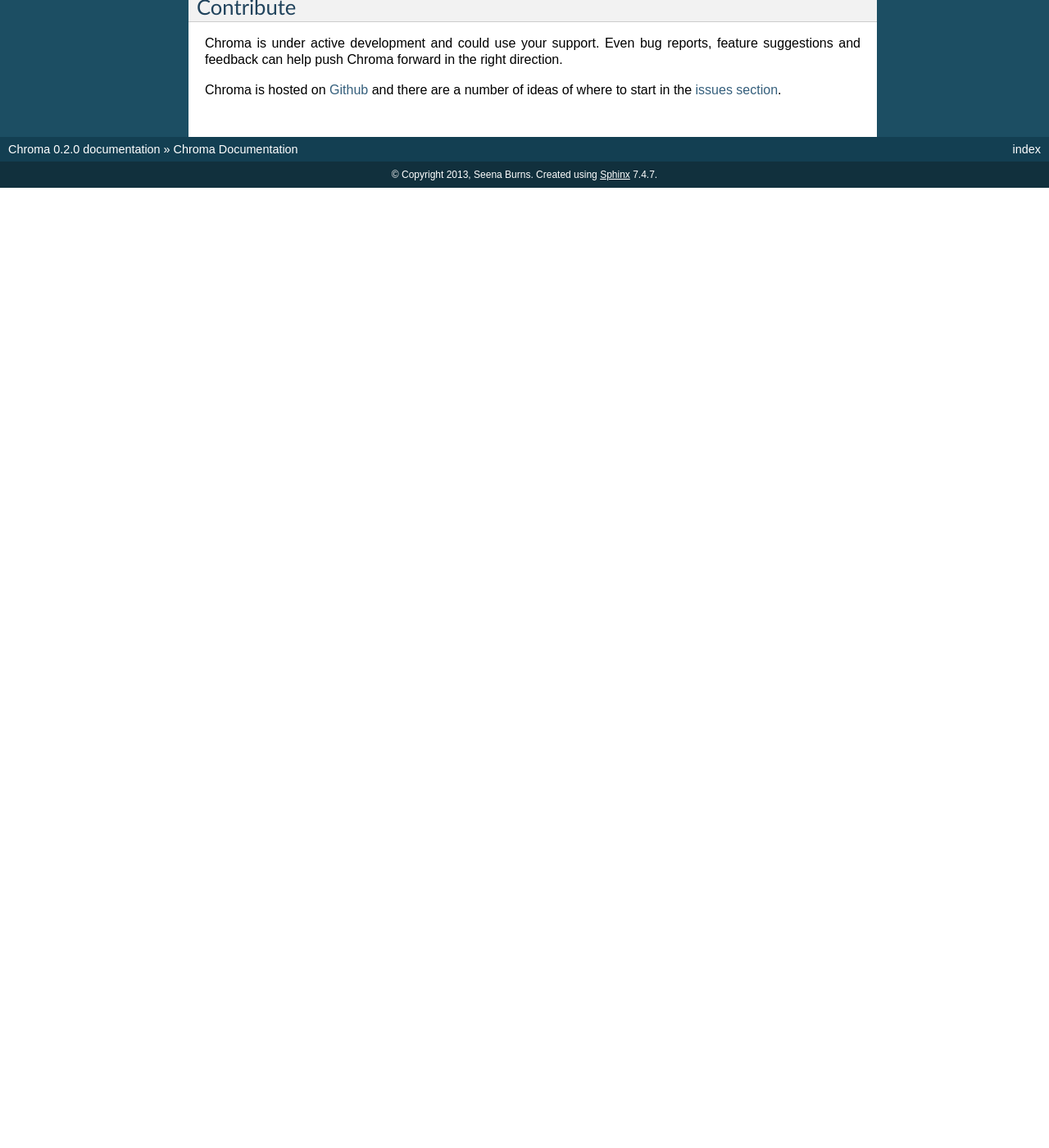
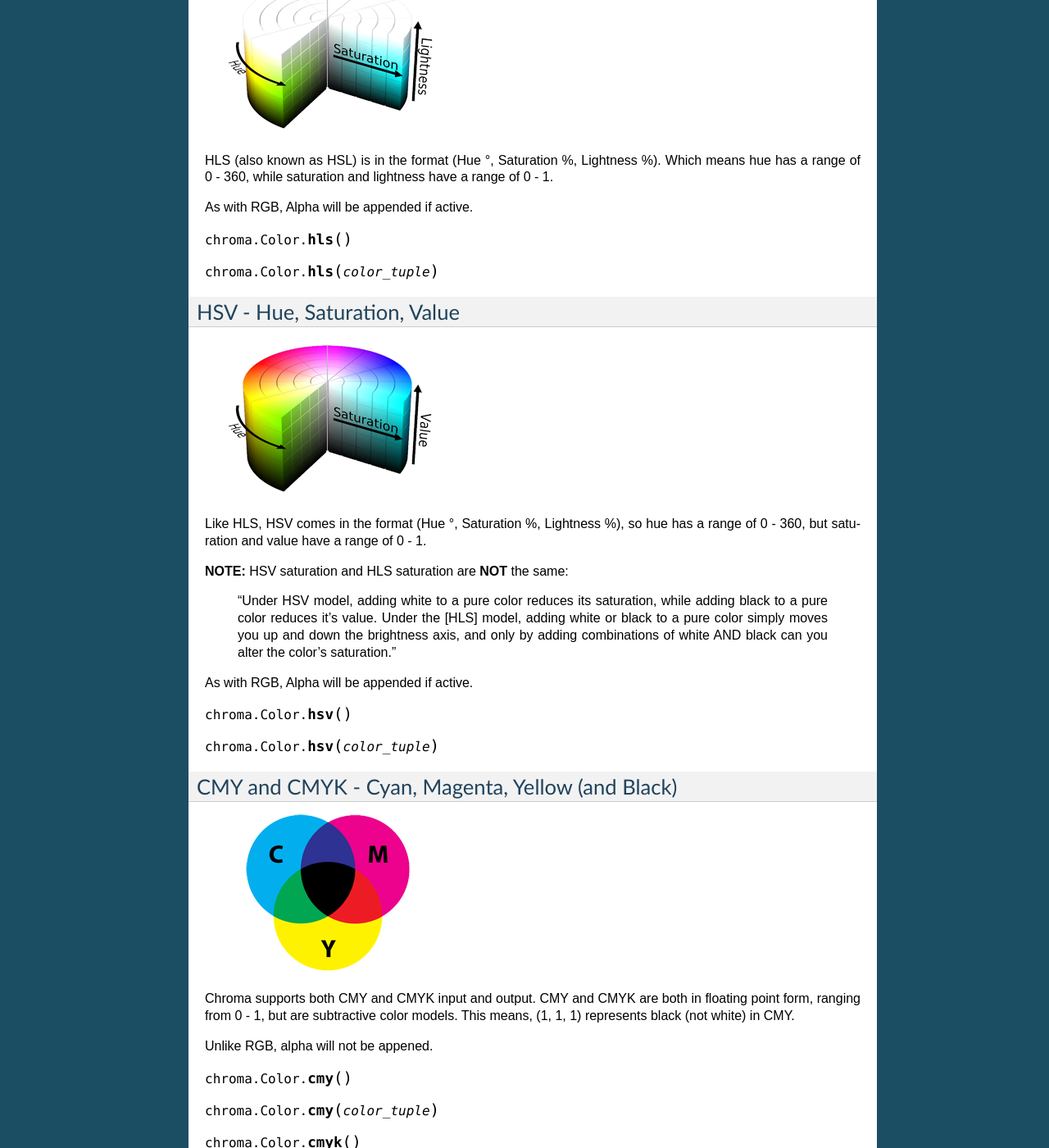
Before and after one commit to seenaburns/Chroma, a Sphinx documentation site: the page built from docs/index.rst, in a window 1280 px wide and 1400 px high, scrolled down 2639 px. Shown: the whole window at 82% size. Built offline with Sphinx 7.4.7, drawn with Linux system fonts in a browser that asks for light colours; before the commit the page ends 2868 px from its top, so only the background shows below that; some of the changed text lies outside the part shown.

Commit message:
Add Hex, HLS, HSV, CMY, CMYK, and Alpha docs

```diff
--- a/docs/index.rst
+++ b/docs/index.rst
@@ -103,13 +103,13 @@
 RGB - Red, Blue, Green
 ----------------------
 
-.. image:: _static/rgb_cube.png
-
-RGB (Red, Blue, Green) is very common color representation in digital systems.
+.. image:: _static/rgb.png
 
 Chroma provides properties for RGB in both float and 256 tuple format. Color.rgb outputs float coordinates, ranging from 0 to 1, where 1 is white. Color.rgb256 outputs integer coordinates ranging from 0 to 255, where 255 is white.
 
-If :ref:`Alpha` is active, rgb and rgb256 will output a 4th coordinate in floating point representation.
+RGB is used for :ref:`Additive mixing <additive>`.
+
+If :ref:`Alpha` is active, alpha (float) will be appended to both rgb and rgb256. Likewise appending alpha to rgb and rgb256 setters will activate alpha on the color.
 
 .. function:: chroma.Color.rgb
 .. function:: chroma.Color.rgb(color_tuple)
@@ -122,31 +122,88 @@
 HEX - #rrggbb
 -------------
 
+For convenience, a hexadecimal setter and getter are also provided, though hex representation is just a wrapper for RGB. The hexadecimal setter accepts a string in the format ('#RRGGBB'). Currently, Chroma does not support other hexadecimal representations.
+
+As with the other RGB representations, alpha will be appended to the output if the alpha channel is active.
+
+.. function:: chroma.Color.hex
+.. function:: chroma.Color.hex(hex_string)
+
 .. _hls:
 
 HLS - Hue, Saturation, Lightness
 --------------------------------
+
+.. image:: _static/hls.png
+
+HLS (also known as HSL) is in the format (Hue °, Saturation %, Lightness %). Which means hue has a range of 0 - 360, while saturation and lightness have a range of 0 - 1.
+
+As with RGB, Alpha will be appended if active.
+
+.. function:: chroma.Color.hls
+.. function:: chroma.Color.hls(color_tuple)
 
 .. _hsv:
 
 HSV - Hue, Saturation, Value
 ----------------------------
 
+.. image:: _static/hsv.png
+
+Like HLS, HSV comes in the format (Hue °, Saturation %, Lightness %), so hue has a range of 0 - 360, but saturation and value have a range of 0 - 1.
+
+**NOTE:** HSV saturation and HLS saturation are **NOT** the same:
+
+    "Under HSV model, adding white to a pure color reduces its saturation, while adding black to a pure color reduces it's value. Under the [HLS] model, adding white or black to a pure color simply moves you up and down the brightness axis, and only by adding combinations of white AND black can you alter the color's saturation."
+
+As with RGB, Alpha will be appended if active.
+
+.. function:: chroma.Color.hsv
+.. function:: chroma.Color.hsv(color_tuple)
+
 .. _cmyk:
 
 CMY and CMYK - Cyan, Magenta, Yellow (and Black)
 ------------------------------------------------
+
+.. image:: _static/cmyk.png
+
+Chroma supports both CMY and CMYK input and output. CMY and CMYK are both in floating point form, ranging from 0 - 1, but are subtractive color models. This means, (1, 1, 1) represents black (not white) in CMY.
+
+Unlike RGB, alpha will not be appened.
+
+.. function:: chroma.Color.cmy
+.. function:: chroma.Color.cmy(color_tuple)
+
+.. function:: chroma.Color.cmyk
+.. function:: chroma.Color.cmyk(color_tuple)
 
 .. _alpha:
 
 Alpha
 -----
 
+Chroma supports an alpha channel, but it is unset by default. To activate alpha, you can pass in a color system with alpha appended (only RGB, RGB256, HEX, HLS, HSV) or set it using the property. Alpha ranges from 0 - 1 in floating point representation.
+
+To turn off alpha, set it's value to None.
+
+.. function:: chroma.Color.alpha
+.. function:: chroma.Color.alpha(value)
 
 .. _blending:
 
 Blending (Additive and Subtractive Mixing)
 ------------------------------------------
+
+.. _additive:
+
+Additive (Light) Mixing
+-----------------------
+
+.. _subtractive:
+
+Subtractive (Dye) Mixing
+------------------------
 
 .. _contribute:
 
```
Also changed, not shown: docs/_static/cmyk.png (added), docs/_static/hls.png (added), docs/_static/hsv.png (added), docs/_static/rgb.png (renamed from docs/_static/rgb_cube.png).
